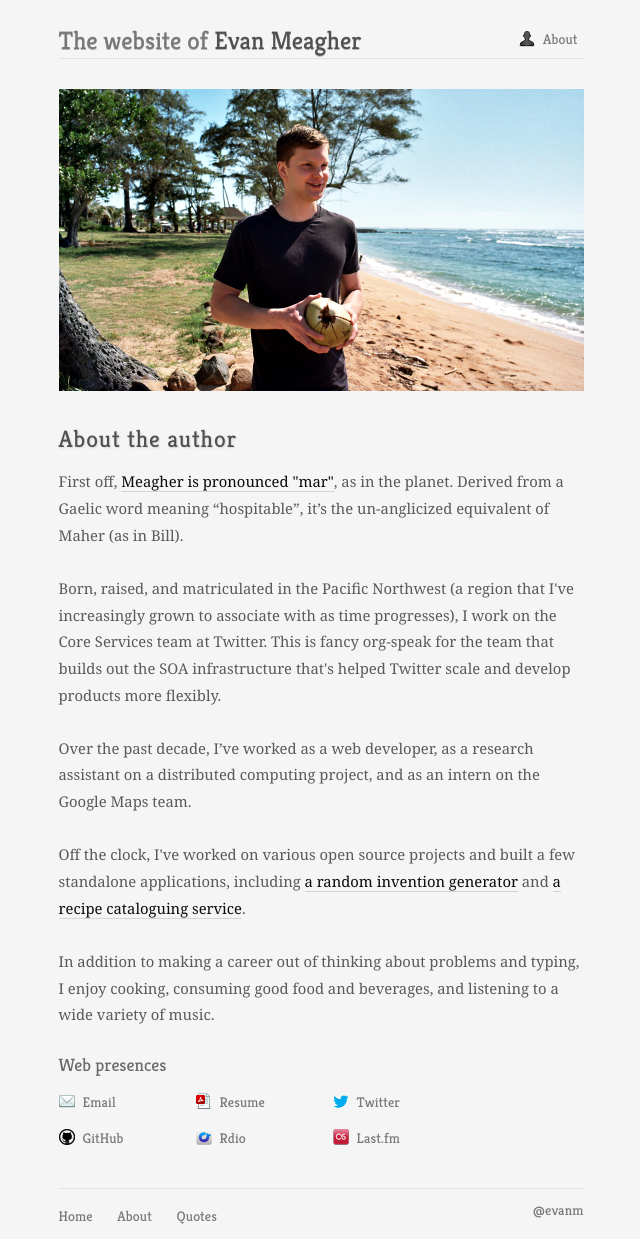
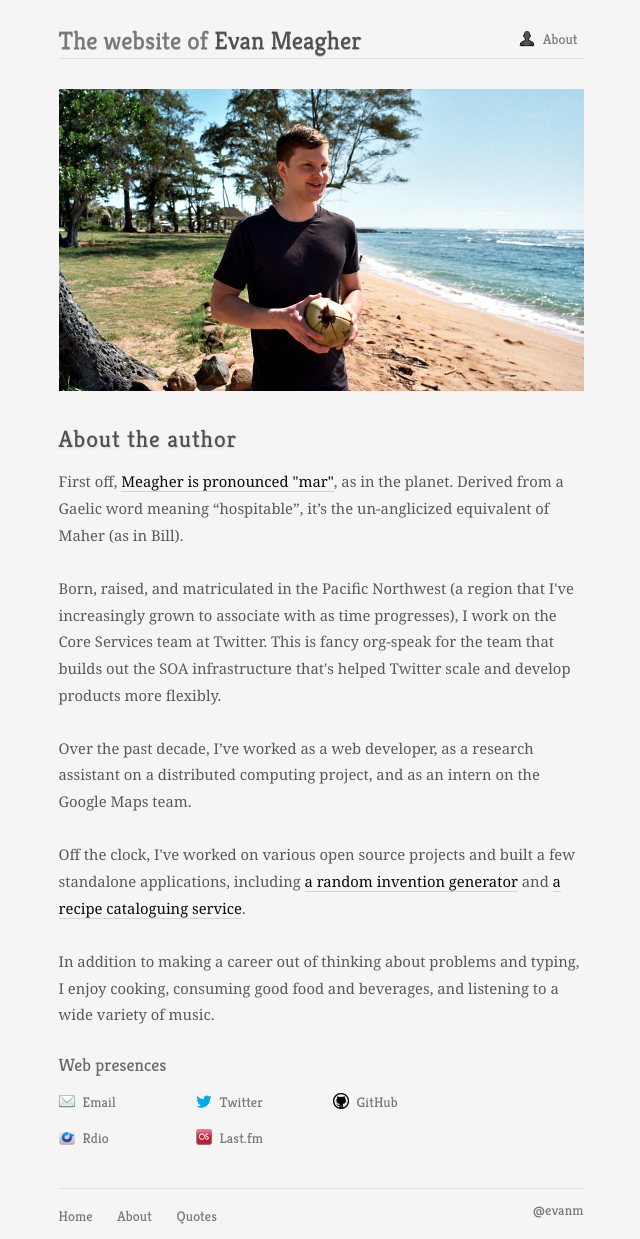
Before and after one commit to evnm/www, a Jekyll site: the page built from about.html, in a window 1280 px wide. Shown: the whole page, without its empty margins (319-959 px from the left). Built offline with Jekyll 4.4.1, drawn with Linux system fonts in a browser that asks for light colours; comment, search, counter and statistics services are not loaded.

Commit message:
Rm resume link until I get time to update it.

```diff
--- a/about.html
+++ b/about.html
@@ -20,7 +20,6 @@ title: About the author
 
 <ul id="contact_info_list">
   <li><a class="emaillink" href="mailto:evan.meagher@gmail.com">Email</a></li>
-  <li><a class="pdflink" href="https://dl.dropboxusercontent.com/u/2365303/evanm-resume.pdf">Resume</a></li>
   <li><a class="twitterlink" href="http://twitter.com/evanm">Twitter</a></li>
   <li><a class="githublink" href="https://github.com/evnm">GitHub</a></li>
   <li><a class="rdiolink" href="http://www.rdio.com/people/evm/">Rdio</a></li>
```
